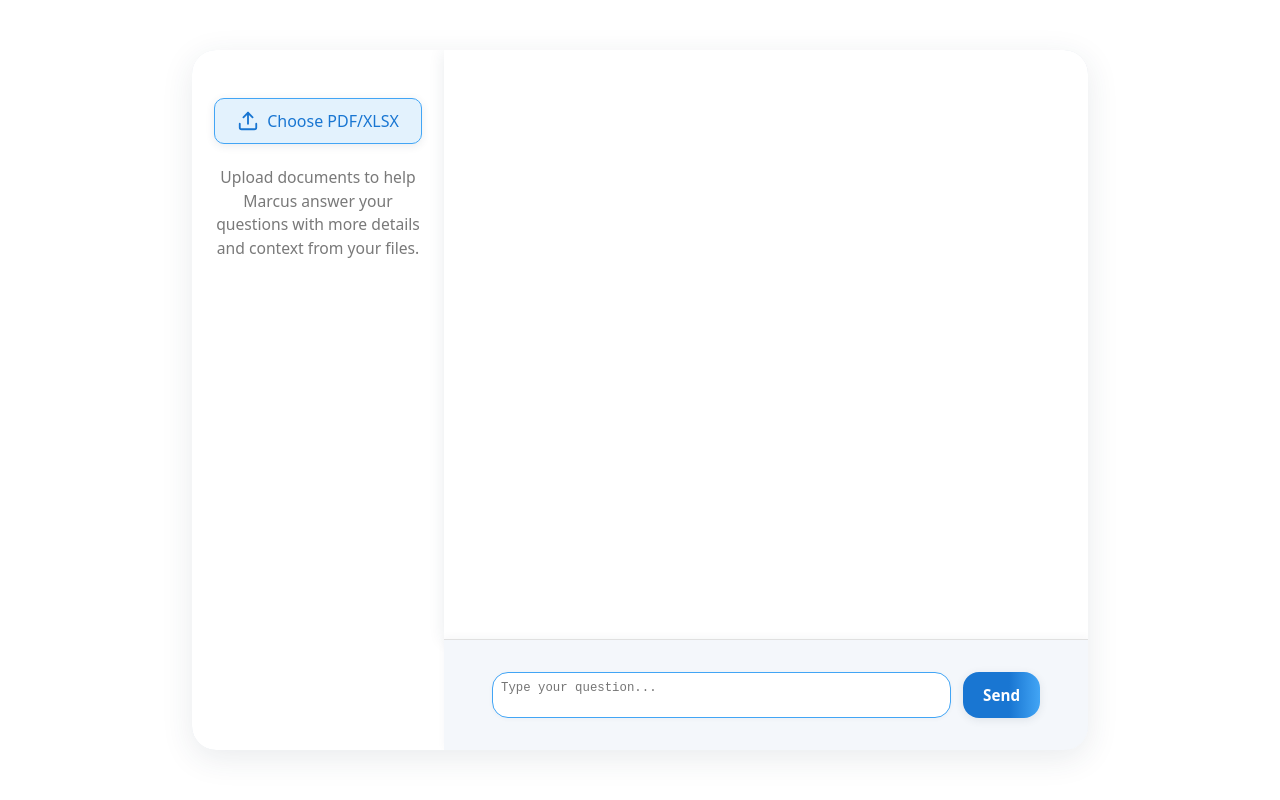
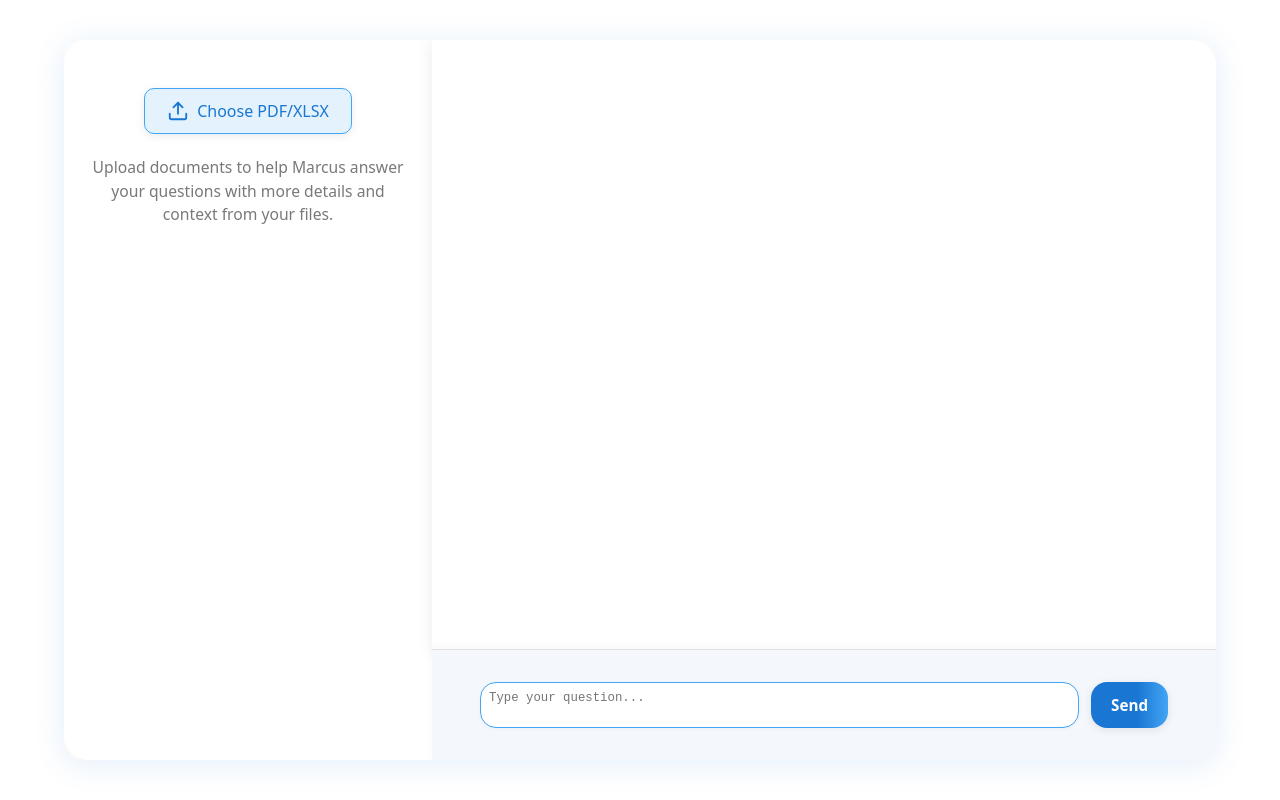
Before and after one commit to hairit/rag, a Vue app: page / in a window 1280 px wide. Built offline with nearby package versions, Linux system fonts and the light colour scheme.

Commit message:
add style

```diff
--- a/src/App.vue
+++ b/src/App.vue
@@ -232,17 +232,24 @@ body,
   background: linear-gradient(135deg, #f9f9f9 0%, #e3f2fd 100%);
 }
 .chat-container {
+  width: 90vw;
+  height: 90vh;
+  min-height: 700px;
+  margin: auto;
+  position: absolute;
+  top: 50%;
+  left: 50%;
+  transform: translate(-50%, -50%);
+  background: #fff;
+  box-shadow: 0 4px 32px rgba(25, 118, 210, 0.12);
+  border-radius: 18px;
   display: flex;
-  width: 70vw;
-  height: 700px;
-  margin: 0 auto;
-  border-radius: 24px;
-  box-shadow: 0 8px 32px rgba(44, 62, 80, 0.1);
-  background: #f4f7fb;
+  flex-direction: row;
   overflow: hidden;
 }
 .chat-left-panel {
-  width: 220px;
+  width: 320px;
+  min-width: 280px;
   background: #fff;
   border-radius: 24px 0 0 24px;
   box-shadow: 0 8px 32px rgba(44, 62, 80, 0.08);
@@ -250,7 +257,7 @@ body,
   flex-direction: column;
   align-items: center;
   justify-content: flex-start;
-  padding: 40px 16px;
+  padding: 40px 24px;
 }
 .chat-left-panel h3 {
   margin-bottom: 18px;
```
